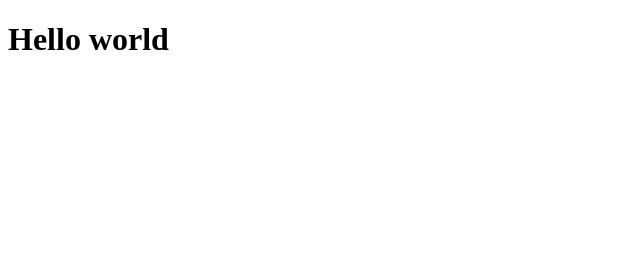
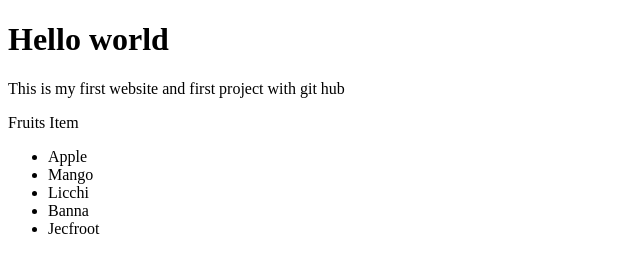
Before and after one commit to Mehedijfm/WebD-D, a plain HTML site: page index.html in a window 1280 px wide. Shown: the whole page, without its empty margins (0-640 px from the left). Drawn offline with Linux system fonts and the light colour scheme.

Commit message:
first ever commit

```diff
--- a/index.html
+++ b/index.html
@@ -4,9 +4,22 @@
     <meta charset="UTF-8">
     <meta http-equiv="X-UA-Compatible" content="IE=edge">
     <meta name="viewport" content="width=device-width, initial-scale=1.0">
-    <title>Document</title>
+    <title>www.mehedi-hasan.com</title>
 </head>
 <body>
-    <h1>Hello world</h1>
+    <div>
+        <h1>Hello world</h1>
+        <p>This is my first website and first project with git hub</p>
+    </div>
+    <div>
+        <label for="#">Fruits Item</label>
+        <ul>
+            <li>Apple</li>
+            <li>Mango</li>
+            <li>Licchi</li>
+            <li>Banna</li>
+            <li>Jecfroot</li>
+        </ul>
+    </div>
 </body>
 </html>
```
Also changed, not shown: 1 other file.
